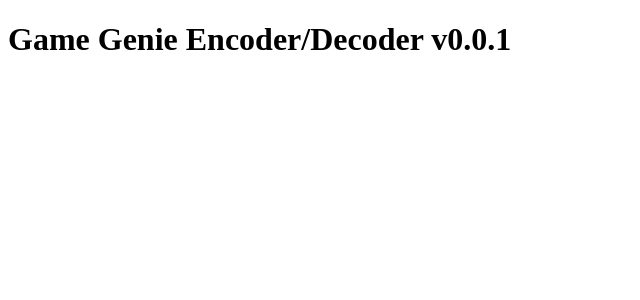
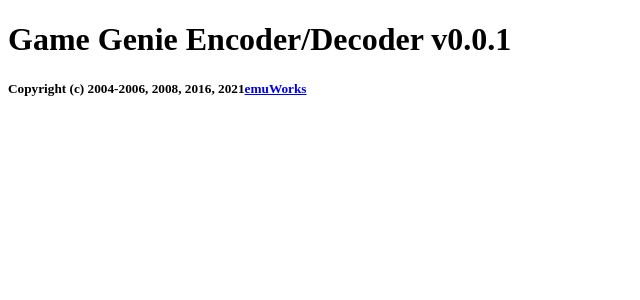
Before and after one commit to jdratlif/ggencoder-react, a React (Create React App) app in the folder ggencoder/: page / in a window 1280 px wide. Shown: the top 300 px of the page, without its empty margins (0-640 px from the left). Built offline with nearby package versions, Linux system fonts and the light colour scheme.

Commit message:
add Footer component

```diff
--- a/ggencoder/src/App.tsx
+++ b/ggencoder/src/App.tsx
@@ -1,9 +1,11 @@
+import Footer from "./components/Footer";
 import Header from "./components/Header";
 
 function App() {
   return (
     <>
       <Header version="0.0.1" />
+      <Footer />
     </>
   );
 }
--- /dev/null
+++ b/ggencoder/src/components/Footer.tsx
@@ -0,0 +1,12 @@
+const Footer = () => {
+  return (
+    <footer>
+      <h5>
+        Copyright (c) 2004-2006, 2008, 2016, 2021
+        <a href="http://games.technoplaza.net">emuWorks</a>
+      </h5>
+    </footer>
+  );
+};
+
+export default Footer;
```
